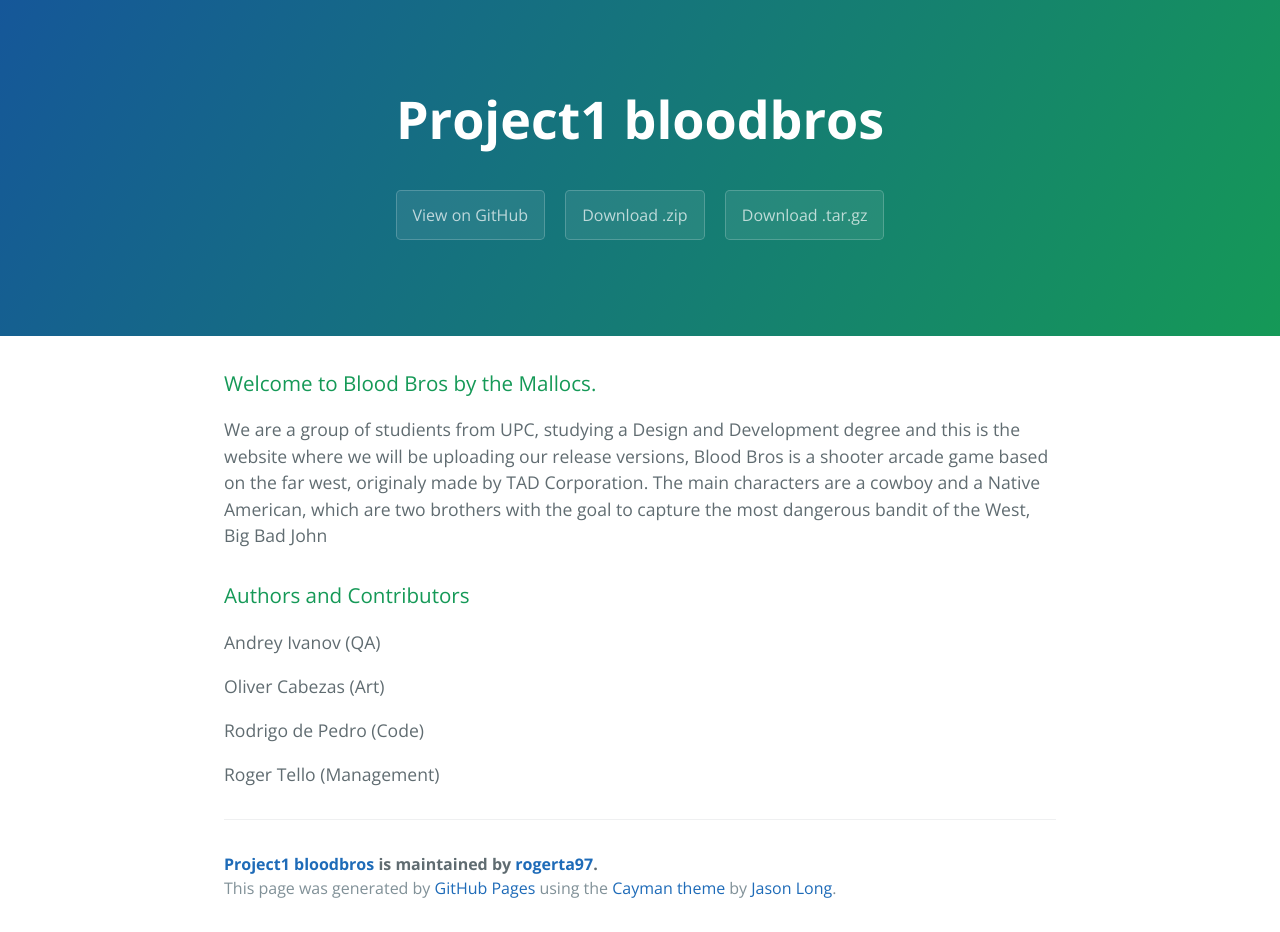
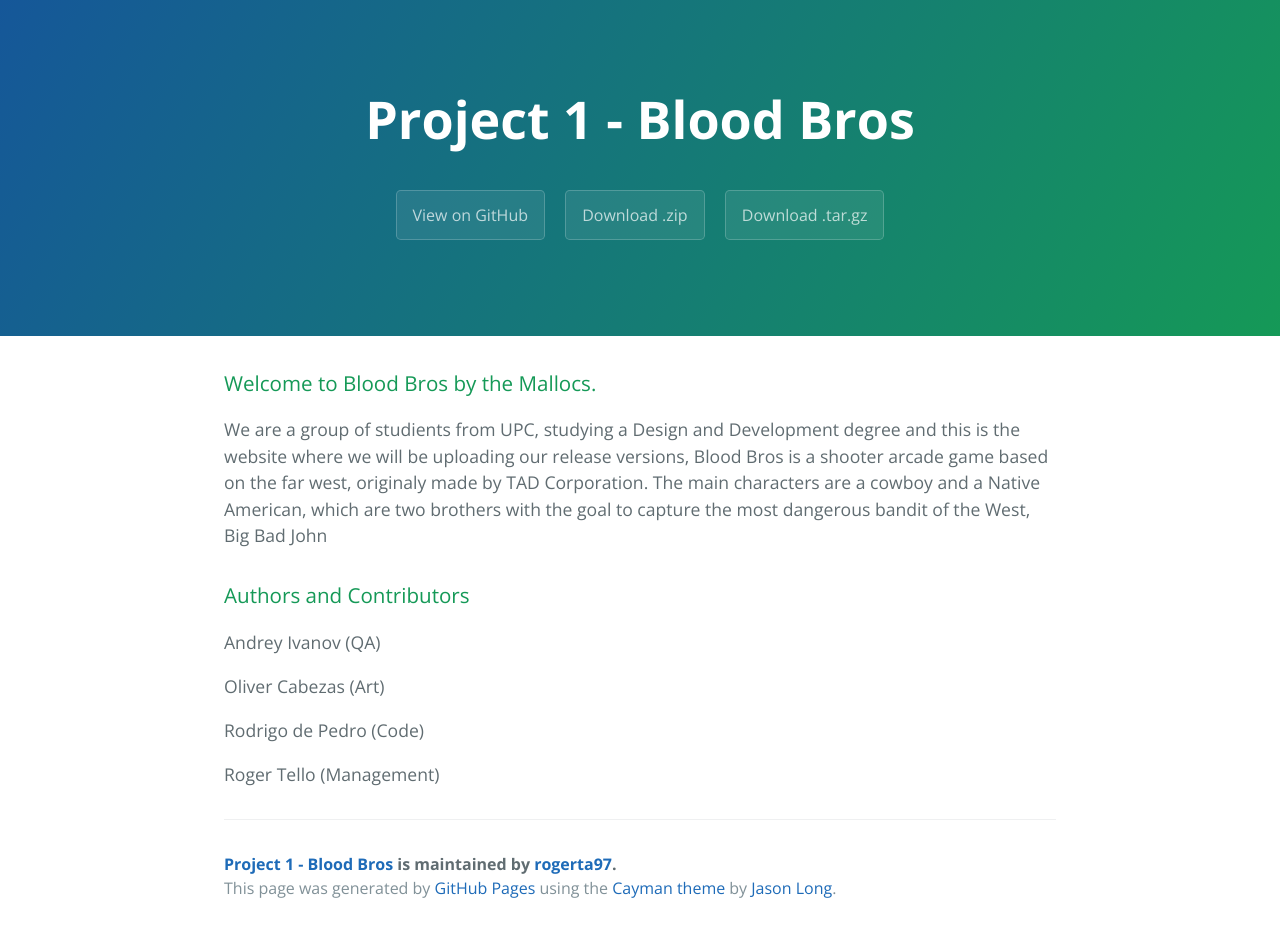
Before and after one commit to rodrigodpl/Project1_BloodBros, a plain HTML site: page index.html in a window 1280 px wide. Drawn offline with nearby package versions, Linux system fonts and the light colour scheme.

```diff
--- a/index.html
+++ b/index.html
@@ -2,7 +2,7 @@
 <html lang="en-us">
   <head>
     <meta charset="UTF-8">
-    <title>Project1 bloodbros by rogerta97</title>
+    <title>Project 1 - Blood Bros by rogerta97</title>
     <meta name="viewport" content="width=device-width, initial-scale=1">
     <link rel="stylesheet" type="text/css" href="stylesheets/normalize.css" media="screen">
     <link href='https://fonts.googleapis.com/css?family=Open+Sans:400,700' rel='stylesheet' type='text/css'>
@@ -11,7 +11,7 @@
   </head>
   <body>
     <section class="page-header">
-      <h1 class="project-name">Project1 bloodbros</h1>
+      <h1 class="project-name">Project 1 - Blood Bros</h1>
       <h2 class="project-tagline"></h2>
       <a href="https://github.com/rogerta97/Project1_BloodBros" class="btn">View on GitHub</a>
       <a href="https://github.com/rogerta97/Project1_BloodBros/zipball/master" class="btn">Download .zip</a>
@@ -36,7 +36,7 @@
 <p>Roger Tello (Management)</p>
 
       <footer class="site-footer">
-        <span class="site-footer-owner"><a href="https://github.com/rogerta97/Project1_BloodBros">Project1 bloodbros</a> is maintained by <a href="https://github.com/rogerta97">rogerta97</a>.</span>
+        <span class="site-footer-owner"><a href="https://github.com/rogerta97/Project1_BloodBros">Project 1 - Blood Bros</a> is maintained by <a href="https://github.com/rogerta97">rogerta97</a>.</span>
 
         <span class="site-footer-credits">This page was generated by <a href="https://pages.github.com">GitHub Pages</a> using the <a href="https://github.com/jasonlong/cayman-theme">Cayman theme</a> by <a href="https://twitter.com/jasonlong">Jason Long</a>.</span>
       </footer>
--- a/params.json
+++ b/params.json
@@ -1,5 +1,5 @@
 {
-  "name": "Project1 bloodbros",
+  "name": "Project 1 - Blood Bros",
   "tagline": "",
   "body": "### Welcome to Blood Bros by the Mallocs.\r\nWe are a group of studients from UPC, studying a Design and Development degree and this is the website where we will be uploading our release versions, Blood Bros is a shooter arcade game based on the far west, originaly made by TAD Corporation. The main characters are a cowboy and a Native American, which are two brothers with the goal to capture the most dangerous bandit of the West, Big Bad John\r\n\r\n### Authors and Contributors\r\nAndrey Ivanov (QA)\r\n\r\nOliver Cabezas (Art)\r\n\r\nRodrigo de Pedro (Code)\r\n\r\nRoger Tello (Management)\r\n",
   "note": "Don't delete this file! It's used internally to help with page regeneration."
```
